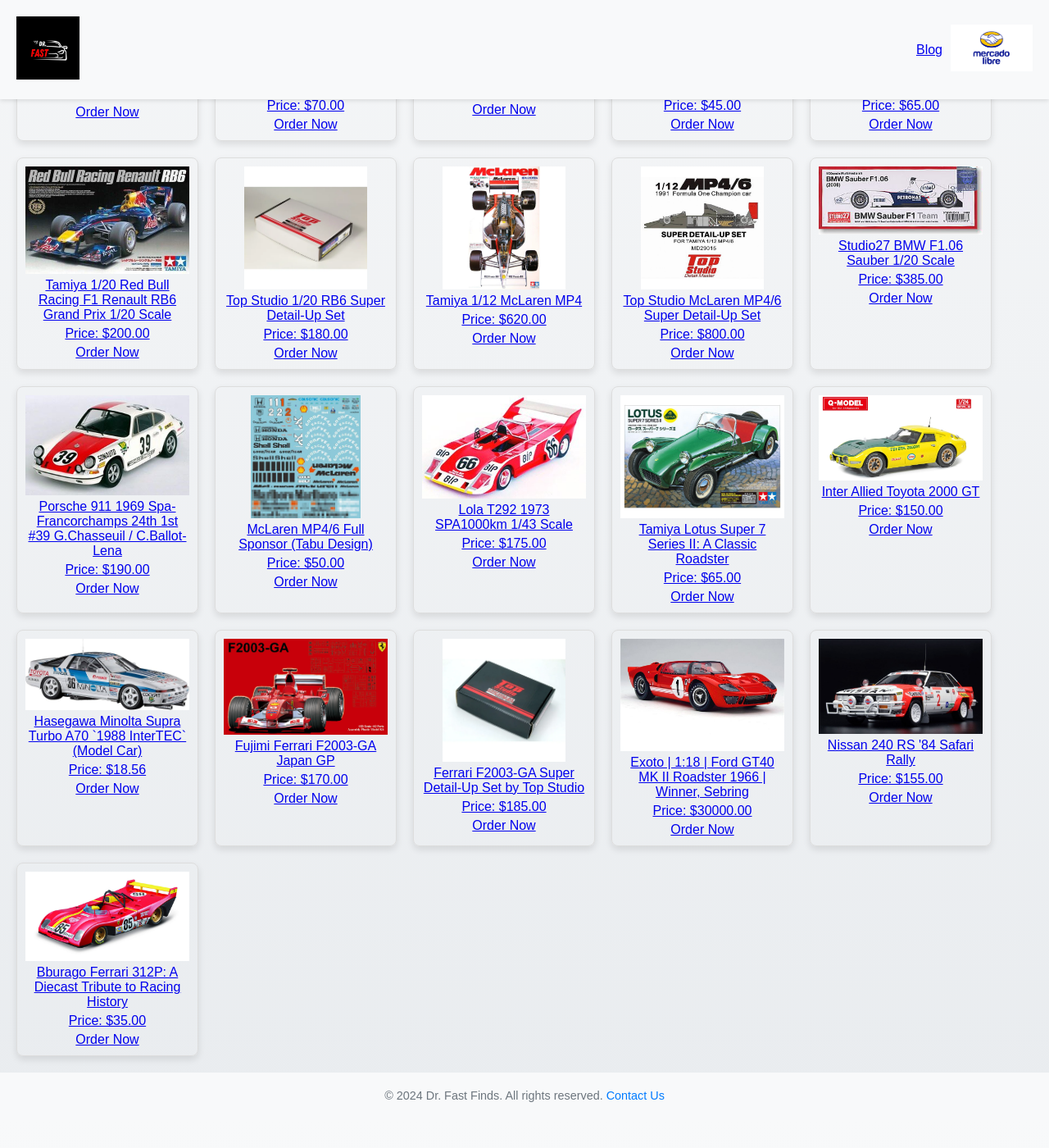
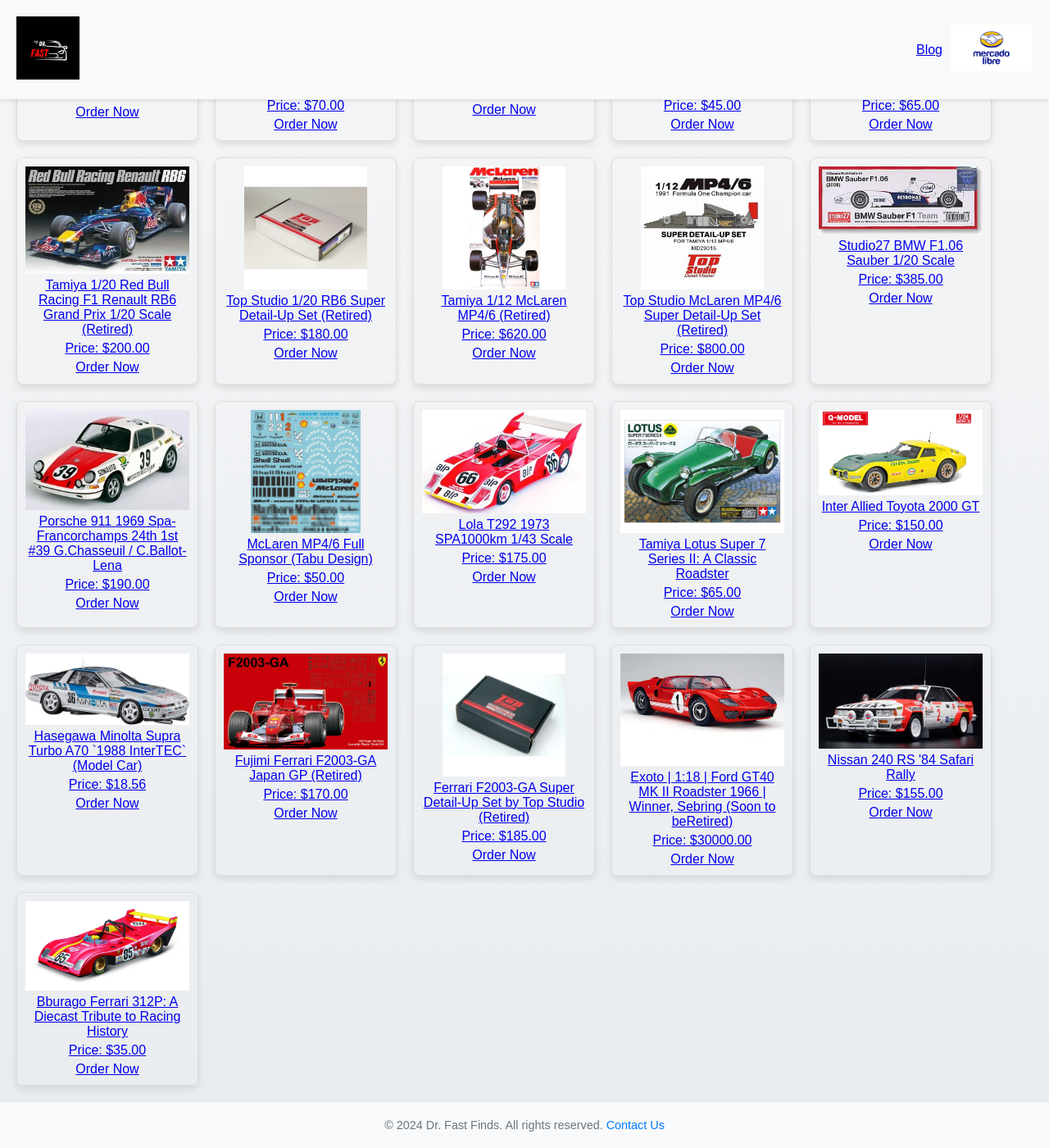
Before and after one commit to drfastfinds/drfastfinds-site, a Jekyll site: the page built from index.markdown, in a window 1280 px wide and 1400 px high, scrolled down 548 px. Shown: the whole window at 82% size. Built offline with Jekyll 4.4.1, drawn with Linux system fonts in a browser that asks for light colours; before the commit the page ends 1912 px from its top, so only the background shows below that.

Commit message:
Update index.markdown

```diff
--- a/index.markdown
+++ b/index.markdown
@@ -166,7 +166,7 @@
 <div class="product">
     <a href="{{ site.baseurl }}/products/tamiya-redbull-rb6">
         <img src="{{ site.baseurl }}/assets/images/rb6.jpg" alt="Tamiya 1/20 Red Bull Racing F1 Renault RB6 Grand Prix 1/20 Scale">
-        <p>Tamiya 1/20 Red Bull Racing F1 Renault RB6 Grand Prix 1/20 Scale</p>
+        <p>Tamiya 1/20 Red Bull Racing F1 Renault RB6 Grand Prix 1/20 Scale (Retired)</p>
         <p>Price: $200.00</p>
         <a href="{{ site.baseurl }}/order" class="order-now">Order Now</a>
     </a>
@@ -176,7 +176,7 @@
 <div class="product">
     <a href="{{ site.baseurl }}/products/top-studio-rb6">
         <img src="{{ site.baseurl }}/assets/images/tsrb.jpg" alt="Top Studio 1/20 RB6 Super Detail-Up Set">
-        <p>Top Studio 1/20 RB6 Super Detail-Up Set</p>
+        <p>Top Studio 1/20 RB6 Super Detail-Up Set (Retired)</p>
         <p>Price: $180.00</p>
         <a href="{{ site.baseurl }}/order" class="order-now">Order Now</a>
     </a>
@@ -186,7 +186,7 @@
 <div class="product">
     <a href="{{ site.baseurl }}/products/tamiya-mclaren-mp4">
         <img src="{{ site.baseurl }}/assets/images/tmc.jpg" alt="Tamiya 1/12 McLaren MP4/6">
-        <p>Tamiya 1/12 McLaren MP4</p>
+        <p>Tamiya 1/12 McLaren MP4/6 (Retired)</p>
         <p>Price: $620.00</p>
         <a href="{{ site.baseurl }}/order" class="order-now">Order Now</a>
     </a>
@@ -196,7 +196,7 @@
 <div class="product">
     <a href="{{ site.baseurl }}/products/top-studio-mp4">
         <img src="{{ site.baseurl }}/assets/images/mp46.jpg" alt="Top Studio McLaren MP4/6 Super Detail-Up Set">
-        <p>Top Studio McLaren MP4/6 Super Detail-Up Set</p>
+        <p>Top Studio McLaren MP4/6 Super Detail-Up Set (Retired)</p>
         <p>Price: $800.00</p>
         <a href="{{ site.baseurl }}/order" class="order-now">Order Now</a>
     </a>
@@ -272,7 +272,7 @@
 <div class="product">
         <a href="{{ site.baseurl }}/products/ferrari-f2003-ga-japan">
             <img src="{{ site.baseurl }}/assets/images/f2003.jpg" alt="Fujimi Ferrari F2003-GA Japan GP">
-            <p>Fujimi Ferrari F2003-GA Japan GP</p>
+            <p>Fujimi Ferrari F2003-GA Japan GP (Retired)</p>
             <p>Price: $170.00</p>
             <a href="{{ site.baseurl }}/order" class="order-now">Order Now</a>
         </a>
@@ -281,7 +281,7 @@
  <div class="product">
         <a href="{{ site.baseurl }}/products/ferrari-f2003-ga-detail-up">
             <img src="{{ site.baseurl }}/assets/images/tsfr.jpg" alt="Ferrari F2003-GA Super Detail-Up Set by Top Studio">
-            <p>Ferrari F2003-GA Super Detail-Up Set by Top Studio</p>
+            <p>Ferrari F2003-GA Super Detail-Up Set by Top Studio (Retired)</p>
             <p>Price: $185.00</p>
             <a href="{{ site.baseurl }}/order" class="order-now">Order Now</a>
         </a>
@@ -290,7 +290,7 @@
 <div class="product">
         <a href="{{ site.baseurl }}/products/ford-gt40-roadster-sebring">
             <img src="{{ site.baseurl }}/assets/images/fgt.jpg" alt="Exoto | 1:18 | Ford GT40 MK II Roadster 1966 | Winner, Sebring">
-            <p>Exoto | 1:18 | Ford GT40 MK II Roadster 1966 | Winner, Sebring</p>
+            <p>Exoto | 1:18 | Ford GT40 MK II Roadster 1966 | Winner, Sebring (Soon to beRetired)</p>
             <p>Price: $30000.00</p>
             <a href="{{ site.baseurl }}/order" class="order-now">Order Now</a>
         </a>
```
